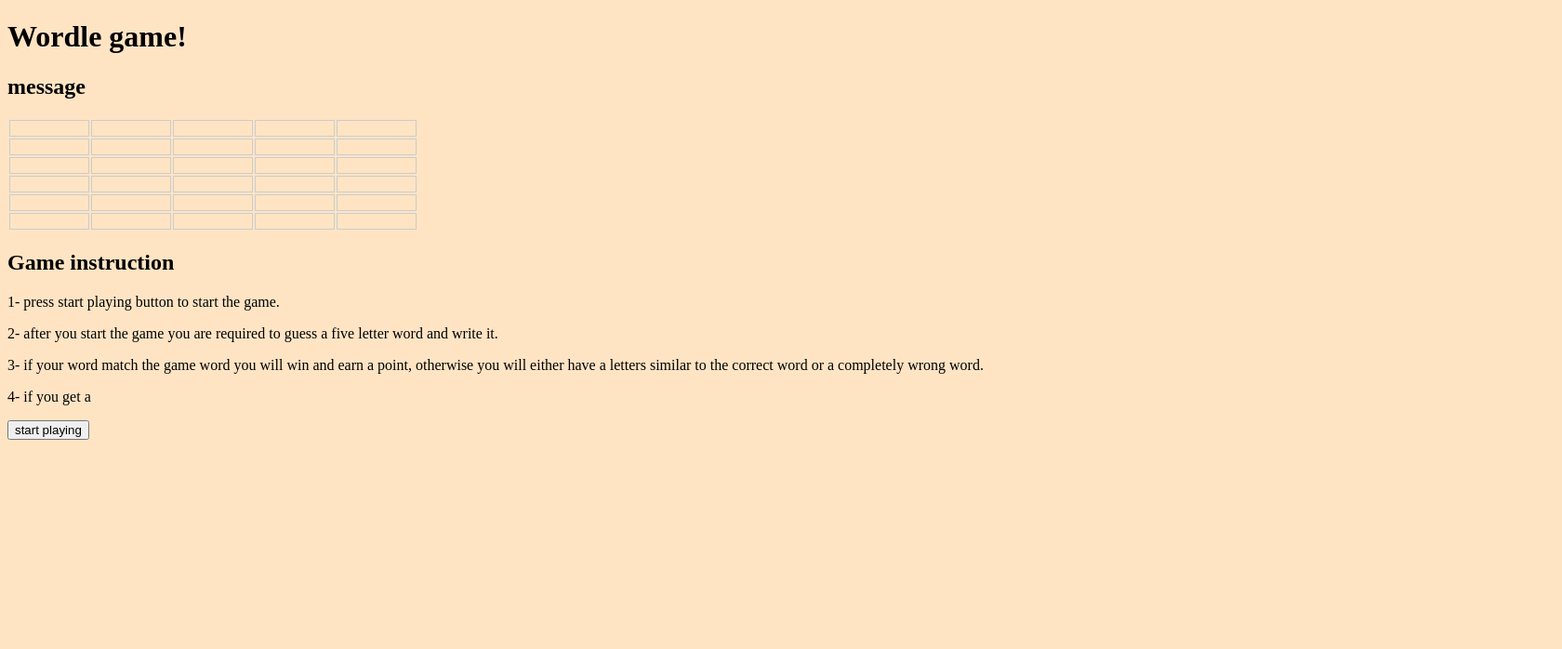
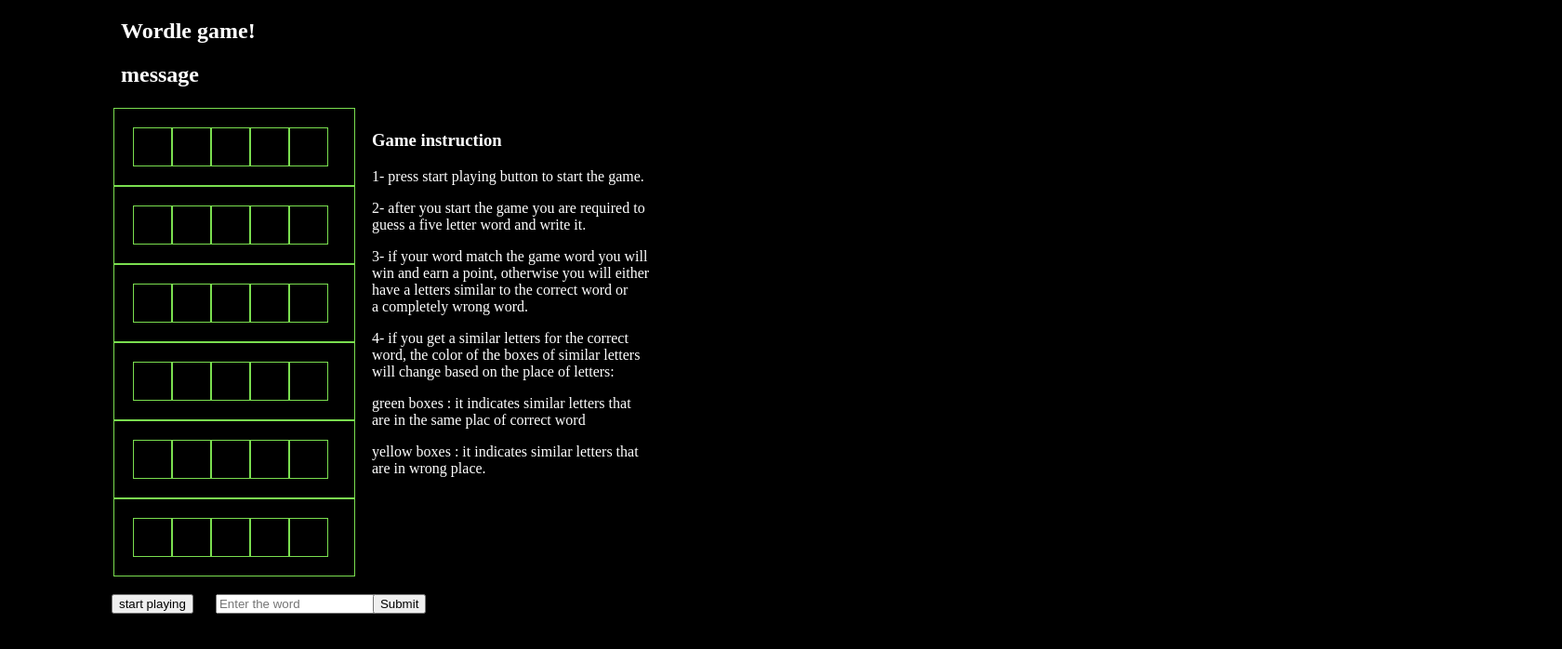
Before and after one commit to nooraljohar/project-1, a plain HTML site: page index.html in a window 1280 px wide. Shown: the whole page at 93% size, 1680 px wide, since content can reach past the window. Drawn offline with Linux system fonts and the light colour scheme; files whose address does not match are found by name.

Commit message:
project 1

```diff
--- a/app.js
+++ b/app.js
@@ -6,10 +6,42 @@ const creatTable =((rows,cols) => {
         const row = document.createElement('tr');
         for (j=0; j<cols; j++) {
         const cell = document.createElement('td')
-         row.appendChild(cell);
+        row.appendChild(cell);
         }
        table.appendChild(row)
     }
 })
+creatTable(6,5)
 
-console.log(creatTable(6,5))
+/*--------------------------------constant--------------------------------------------------*/
+
+const wordList = []
+const maxGuess = 6
+
+/*--------------------------------variables --------------------------------------------------*/
+
+let rightWord
+let playerGuess = []
+let feedback
+
+/*--------------------------------cached element refrence -----------------------------------*/
+
+const inputWord = document.getElementById('dataInput');
+const submit = document.getElementById('submitBtn');
+
+/*----------------------------------functions--------------------------------------------------*/
+
+submit.addEventListener('click' , () => {
+const inputData = inputWord.value.trim();
+if (inputData) {
+playerGuess.push(inputData);
+
+inputWord.value ='';
+}
+})
+
+playerGuess.forEach((Guess) => {
+const listItem = document.createElement('li');
+listItem.textContent = dataItem;
+inputWord.appendChild(listItem);
+})
--- a/index.html
+++ b/index.html
@@ -8,17 +8,31 @@
    <title>Wordle game!</title>
 </head>
 <body>
-    <h1>Wordle game!</h1>
+    <nav>
+    <h1 id="title">Wordle game!</h1>
     <h2 id="message">message</h2>
-    <table id="myTable"></table>
-    <section class="Instructions">
-        <h1> Game instruction </h1>
-        <p>1- press start playing button to start the game.  </p>
-        <p>2- after you start the game you are required to guess a five letter word and write it. </p>
-        <p>3- if your word match the game word you will win and earn a point, otherwise you will
-            either have a letters similar to the correct word or a completely wrong word.</p>
-        <p>4- if you get a </p>
-    </section>
+    </nav>
+    <table id ="myTable"></table>
+
+    <aside class="container">
+        <h3 class ="Instruction"> Game instruction </h3>
+        <p class ="Instruction">1- press start playing button to start the game. </p>
+        <p class ="Instruction">2- after you start the game you are required to
+           <br> guess a five letter word and write it. </p>
+        <p class ="Instruction">3- if your word match the game word you will
+            <br>win  and earn a point, otherwise you will either
+            <br>have a letters similar to the correct word or
+            <br>a completely wrong  word.</p>
+        <p class ="Instruction">4- if you get a similar letters for the correct
+            <br> word, the color of the boxes of similar letters
+          <br>will change based on the place of letters: </p>
+        <p class ="Instruction">green boxes : it indicates similar letters that
+            <br>are in the same plac of correct word </p>
+        <p class ="Instruction">yellow boxes : it indicates similar letters that
+            <br> are in wrong place.</p>
+    </aside>
     <button id="start game">start playing</button>
+    <input type="text" id="dataInput" placeholder="Enter the word">
+    <button id="submitBtn">Submit</button>
 </body>
 </html>
--- a/style.css
+++ b/style.css
@@ -1,15 +1,47 @@
 body {
-    background-color:bisque;
-
+margin: 0;
+height: 100vh;
+background-color:black;
 }
 
 table {
-    width: 35%;
-    border-collapse:separate;
+width: 30%;
+border-collapse:separate;
+padding:0 0 0 120px ;
 }
 
 tr, td {
-    border: 1px solid #ccc;
-    padding: 8px;
+border: 1px solid hsl(102, 68%, 59%);
+padding: 20px;
+display: flex;
+}
 
+aside {
+flex-direction: column;
+position: relative;
+top: -500px;
+left: 400px;
+color:white;
 }
+
+h1 {
+padding:0 130px 0 130px ;
+color: white;
+}
+
+h2 {
+padding:0 130px 0 130px ;
+color: white;
+}
+
+button {
+position: relative;
+top: -390px;
+left : 120px;
+}
+
+input {
+position: relative;
+top: -390px;
+left : 140px;
+}
```
